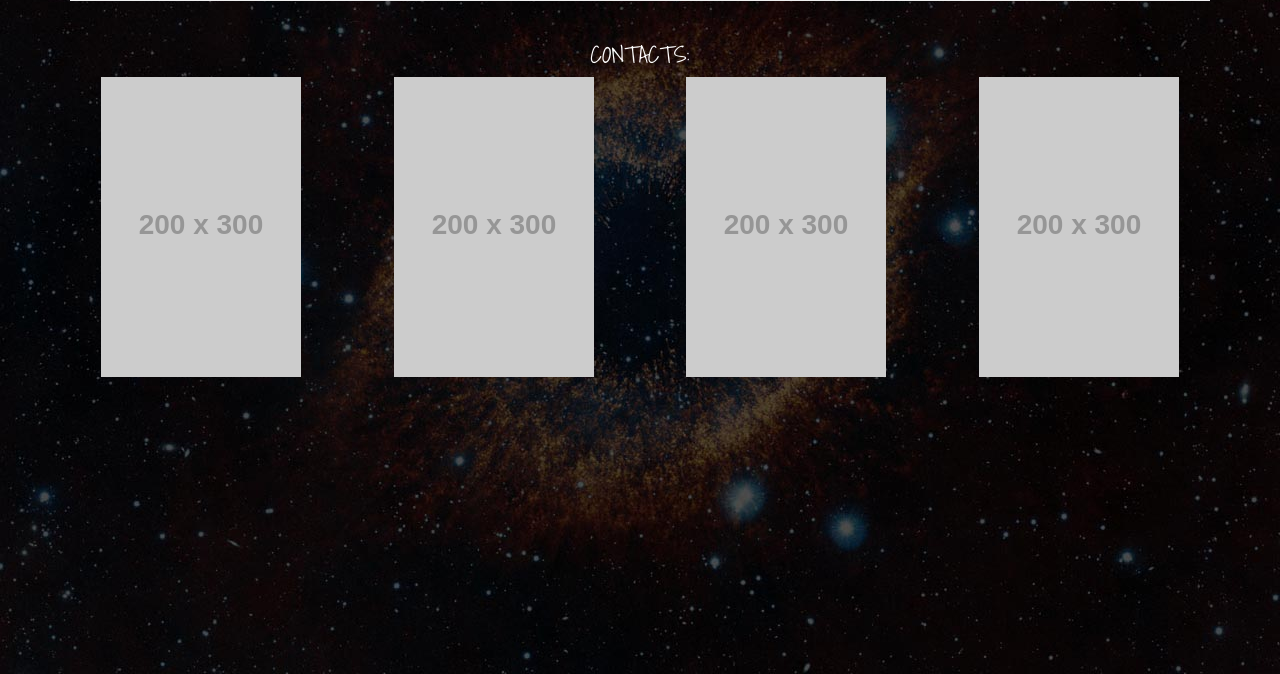
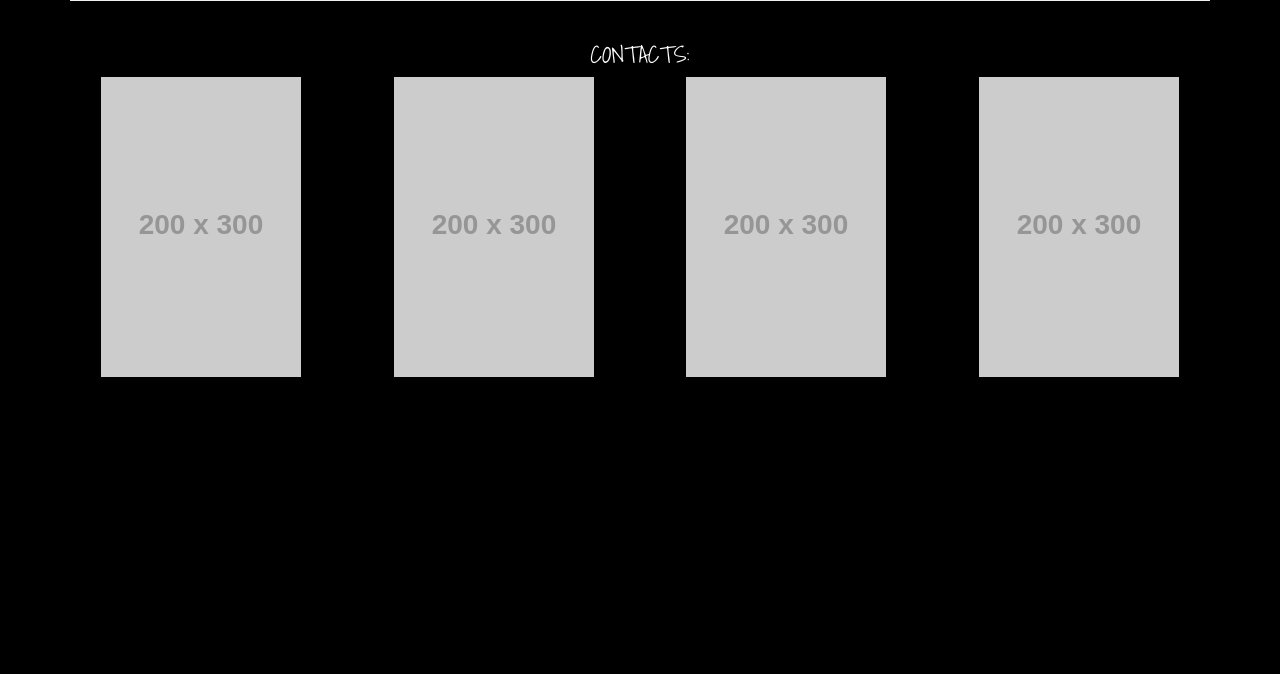
Before and after one commit to vlad324/vlad324.github.io, a plain HTML site: page index.html in a window 1280 px wide. Shown: the part 126-800 px from the top of the page. Drawn offline with Linux system fonts and the light colour scheme; placeholder pictures from the web are drawn by us.

Commit message:
Changed bg

```diff
--- a/css/style.css
+++ b/css/style.css
@@ -1,6 +1,7 @@
 body {
     color: #ffffff;
-    background: url("../img/bg.jpg") fixed no-repeat center center;
+    /*background: url("../img/bg.jpg") fixed no-repeat center center;*/
+	background-color: black;
     font-family: 'Shadows Into Light', cursive;
 }
 
```
